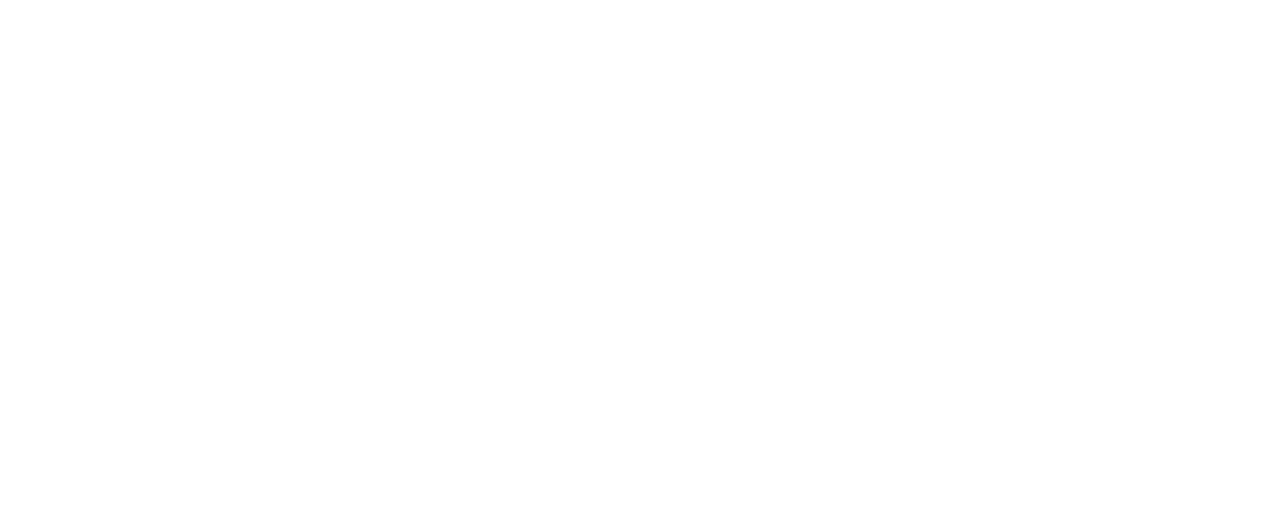
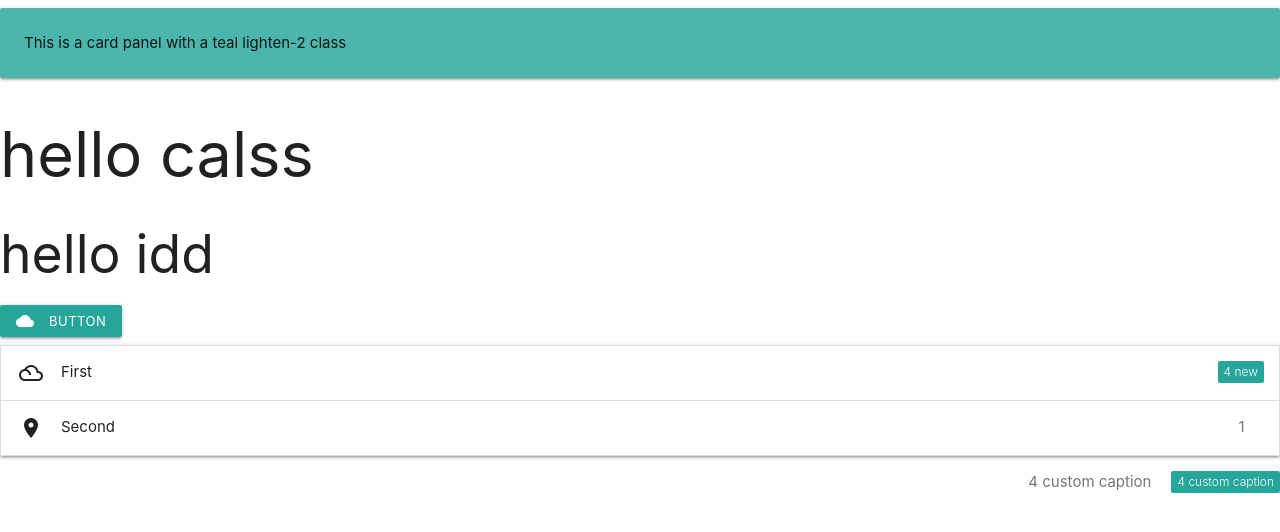
Before and after one commit to Bzchacal/jsProjects, a plain HTML site: page Project01/index.html in a window 1280 px wide. Drawn offline with nearby package versions, Linux system fonts and the light colour scheme.

Commit message:
Add materializecss

```diff
--- a/Project01/app.js
+++ b/Project01/app.js
@@ -4,4 +4,4 @@ function putText () {
   document.querySelector('.calss_').innerHTML = 'hello calss'
   document.querySelector('#id_').innerHTML = 'hello idd'
 }
-putText
+putText()
--- a/Project01/index.html
+++ b/Project01/index.html
@@ -3,16 +3,47 @@
 <html lang="en">
 <head>
     <meta charset="UTF-8">
+     <!--Import Google Icon Font-->
+     <link href="https://fonts.googleapis.com/icon?family=Material+Icons" rel="stylesheet">
+     <!-- Compiled and minified CSS -->
+    <link rel="stylesheet" href="https://cdnjs.cloudflare.com/ajax/libs/materialize/1.0.0-beta/css/materialize.min.css">
     <meta name="viewport" content="width=device-width, initial-scale=1.0">
     <meta http-equiv="X-UA-Compatible" content="ie=edge">
     <title>Projet01</title>
+</head>
+<body>
 
 
-</head>
-<body>
-<p class="calss_"></p>
-<div id="id_"></div>
- <script type="text/javascript" src="app.js"></script>
+
+    <div class="card-panel teal lighten-2">This is a card panel with a teal lighten-2 class</div>
+    <h1 class="calss_"></h1>
+    <h2 id="id_"></h2>
+    <a class="waves-effect waves-light btn-small"><i class="material-icons left">cloud</i>button</a>
+
+    <ul class="collapsible">
+            <li>
+              <div class="collapsible-header">
+                <i class="material-icons">filter_drama</i>
+                First
+                <span class="new badge">4</span></div>
+              <div class="collapsible-body"><p>Lorem ipsum dolor sit amet.</p></div>
+            </li>
+            <li>
+              <div class="collapsible-header">
+                <i class="material-icons">place</i>
+                Second
+                <span class="badge">1</span></div>
+              <div class="collapsible-body"><p>Lorem ipsum dolor sit amet.</p></div>
+            </li>
+          </ul>
+
+
+          <span class="new badge" data-badge-caption="custom caption">4</span>
+  <span class="badge" data-badge-caption="custom caption">4</span>
+
+    <script type="text/javascript" src="app.js"></script>
+    <!-- Compiled and minified JavaScript -->
+    <script src="https://cdnjs.cloudflare.com/ajax/libs/materialize/1.0.0-beta/js/materialize.min.js"></script>
 </body>
 
 </html>
```
